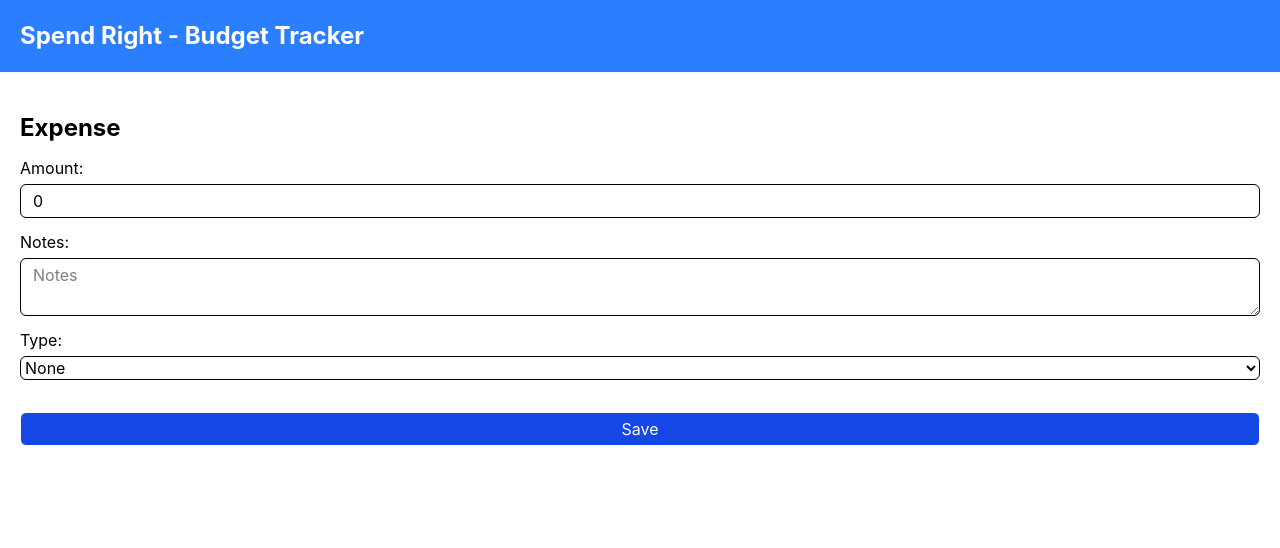
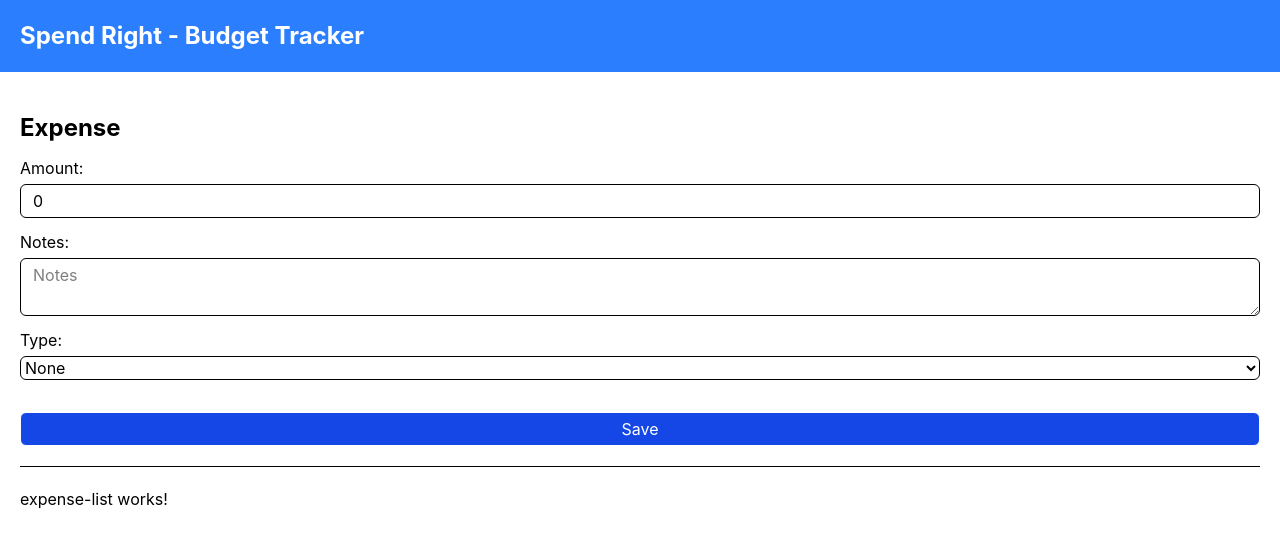
Before and after one commit to nampham2101/angular-SpendRightBudgetTracker, an Angular app: page / in a window 1280 px wide. Shown: the top 548 px of the page. Built offline with nearby package versions, Linux system fonts and the light colour scheme.

Commit message:
Add list component

```diff
--- a/src/app/app.html
+++ b/src/app/app.html
@@ -5,5 +5,7 @@
   <div id="content"
        class="grow p-5">
     <app-expense-form></app-expense-form>
+    <hr class="mt-5 mb-5">
+    <app-expense-list></app-expense-list>
   </div>
 </div>
--- a/src/app/app.ts
+++ b/src/app/app.ts
@@ -1,10 +1,12 @@
 import { Component, signal } from '@angular/core';
 import {ExpenseForm} from './expense-form/expense-form';
+import {ExpenseList} from './expense-list/expense-list';
 
 @Component({
   selector: 'app-root',
   imports: [
-    ExpenseForm
+    ExpenseForm,
+    ExpenseList
   ],
   templateUrl: './app.html',
   styleUrl: './app.css'
--- /dev/null
+++ b/src/app/expense-list/expense-list.html
@@ -0,0 +1 @@
+<p>expense-list works!</p>
```
Also changed, not shown: src/app/expense-list/expense-list.ts (added, +9 -0 lines), src/app/expense-list/expense-list.css (added), 1 other file (tests, documents, lock files or other folders).
